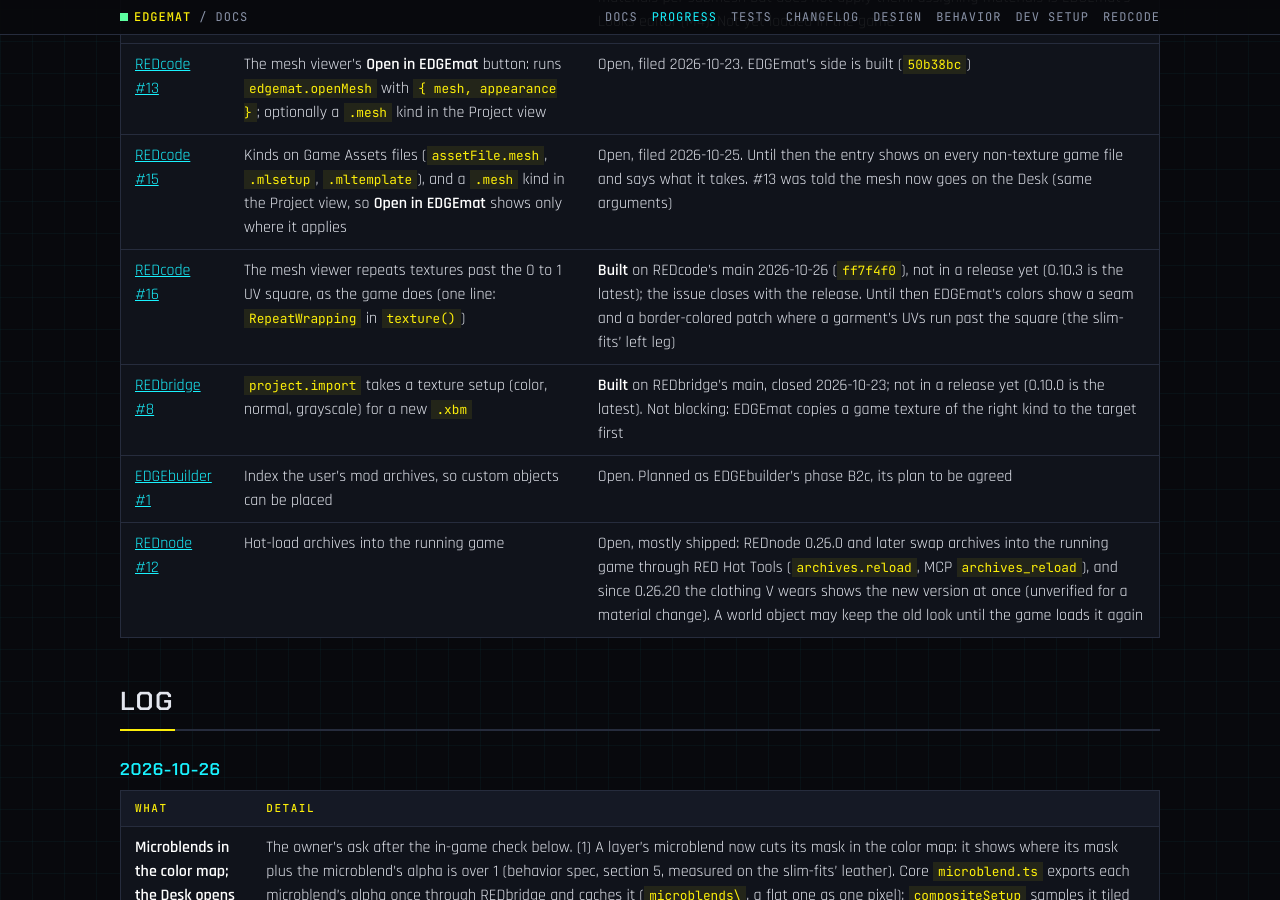
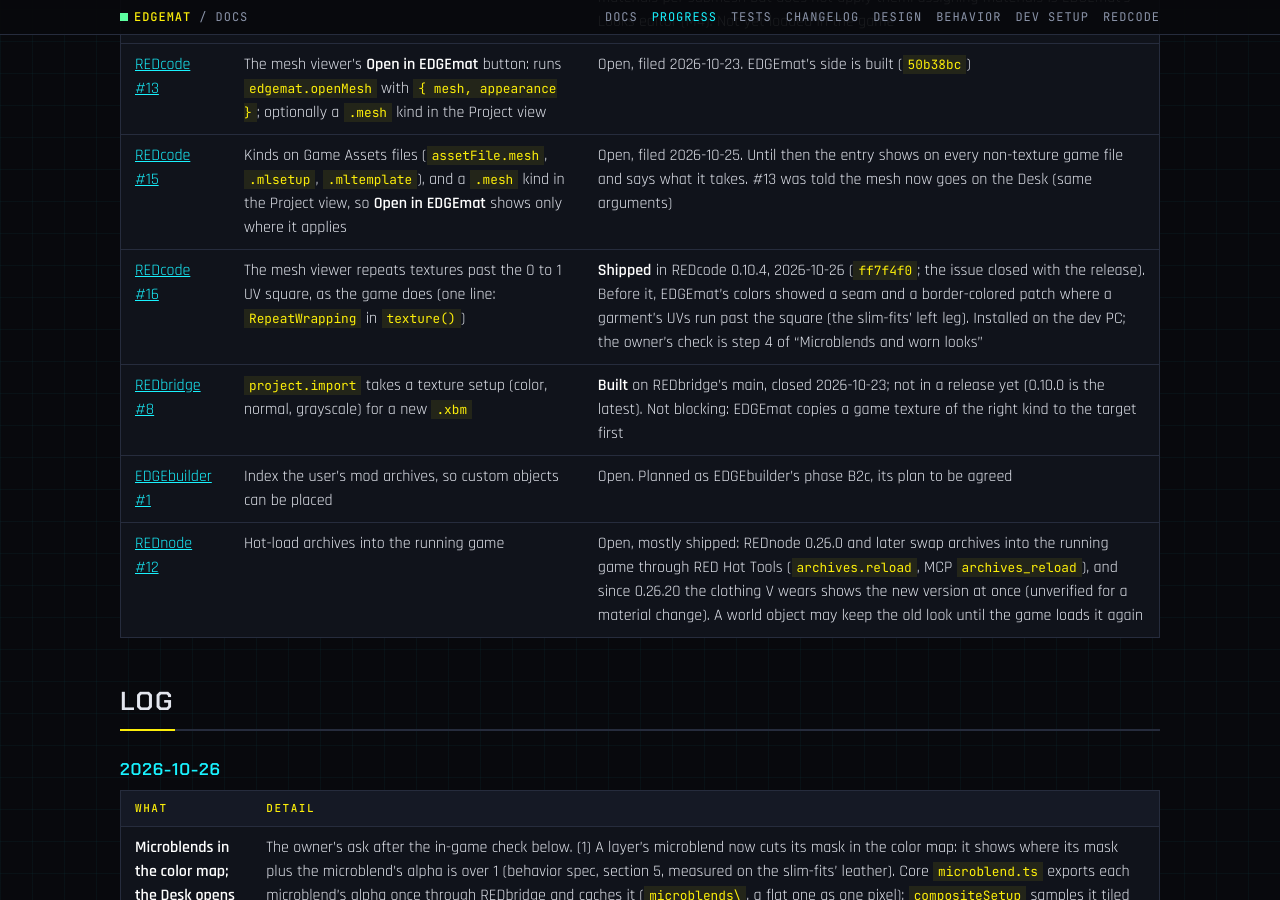
Before and after one commit to Edgemodders/EDGEmat, a Jekyll site: the page built from docs/progress.md, in a window 1280 px wide and 900 px high, scrolled down 2071 px. Built offline with Jekyll 4.4.1, drawn with Linux system fonts in a browser that asks for light colours; our own code applies the rules of GitHub Pages for plain Markdown files.

Commit message:
Progress: REDcode #16 shipped in REDcode 0.10.4
Co-Authored-By: Claude Opus 5.5 <noreply@anthropic.com>

```diff
--- a/docs/progress.md
+++ b/docs/progress.md
@@ -36,7 +36,7 @@ Last updated 2026-10-26.
 | [REDbridge #5](https://github.com/Edgemodders/REDbridge/issues/5) | Mesh import for a new asset, from a GLB | **Shipped** in REDbridge 0.9.0, 2026-10-16. A GLB is imported over a template mesh (WolvenKit cannot make one from a GLB alone). The result names the GLB's materials per submesh but does not apply them: assigning materials is EDGEmat's Looks editor (M4). Not yet loaded in the game |
 | [REDcode #13](https://github.com/Edgemodders/REDcode/issues/13) | The mesh viewer's **Open in EDGEmat** button: runs `edgemat.openMesh` with `{ mesh, appearance }`; optionally a `.mesh` kind in the Project view | Open, filed 2026-10-23. EDGEmat's side is built (`50b38bc`) |
 | [REDcode #15](https://github.com/Edgemodders/REDcode/issues/15) | Kinds on Game Assets files (`assetFile.mesh`, `.mlsetup`, `.mltemplate`), and a `.mesh` kind in the Project view, so **Open in EDGEmat** shows only where it applies | Open, filed 2026-10-25. Until then the entry shows on every non-texture game file and says what it takes. #13 was told the mesh now goes on the Desk (same arguments) |
-| [REDcode #16](https://github.com/Edgemodders/REDcode/issues/16) | The mesh viewer repeats textures past the 0 to 1 UV square, as the game does (one line: `RepeatWrapping` in `texture()`) | **Built** on REDcode's main 2026-10-26 (`ff7f4f0`), not in a release yet (0.10.3 is the latest); the issue closes with the release. Until then EDGEmat's colors show a seam and a border-colored patch where a garment's UVs run past the square (the slim-fits' left leg) |
+| [REDcode #16](https://github.com/Edgemodders/REDcode/issues/16) | The mesh viewer repeats textures past the 0 to 1 UV square, as the game does (one line: `RepeatWrapping` in `texture()`) | **Shipped** in REDcode 0.10.4, 2026-10-26 (`ff7f4f0`; the issue closed with the release). Before it, EDGEmat's colors showed a seam and a border-colored patch where a garment's UVs run past the square (the slim-fits' left leg). Installed on the dev PC; the owner's check is step 4 of "Microblends and worn looks" |
 | [REDbridge #8](https://github.com/Edgemodders/REDbridge/issues/8) | `project.import` takes a texture setup (color, normal, grayscale) for a new `.xbm` | **Built** on REDbridge's main, closed 2026-10-23; not in a release yet (0.10.0 is the latest). Not blocking: EDGEmat copies a game texture of the right kind to the target first |
 | [EDGEbuilder #1](https://github.com/Edgemodders/EDGEbuilder/issues/1) | Index the user's mod archives, so custom objects can be placed | Open. Planned as EDGEbuilder's phase B2c, its plan to be agreed |
 | [REDnode #12](https://github.com/Edgemodders/REDnode/issues/12) | Hot-load archives into the running game | Open, mostly shipped: REDnode 0.26.0 and later swap archives into the running game through RED Hot Tools (`archives.reload`, MCP `archives_reload`), and since 0.26.20 the clothing V wears shows the new version at once (unverified for a material change). A world object may keep the old look until the game loads it again |
```
Also changed, not shown: CLAUDE.md (+1 -1 lines), docs/design.md (+1 -1 lines), docs/testing.md (+1 -1 lines).
